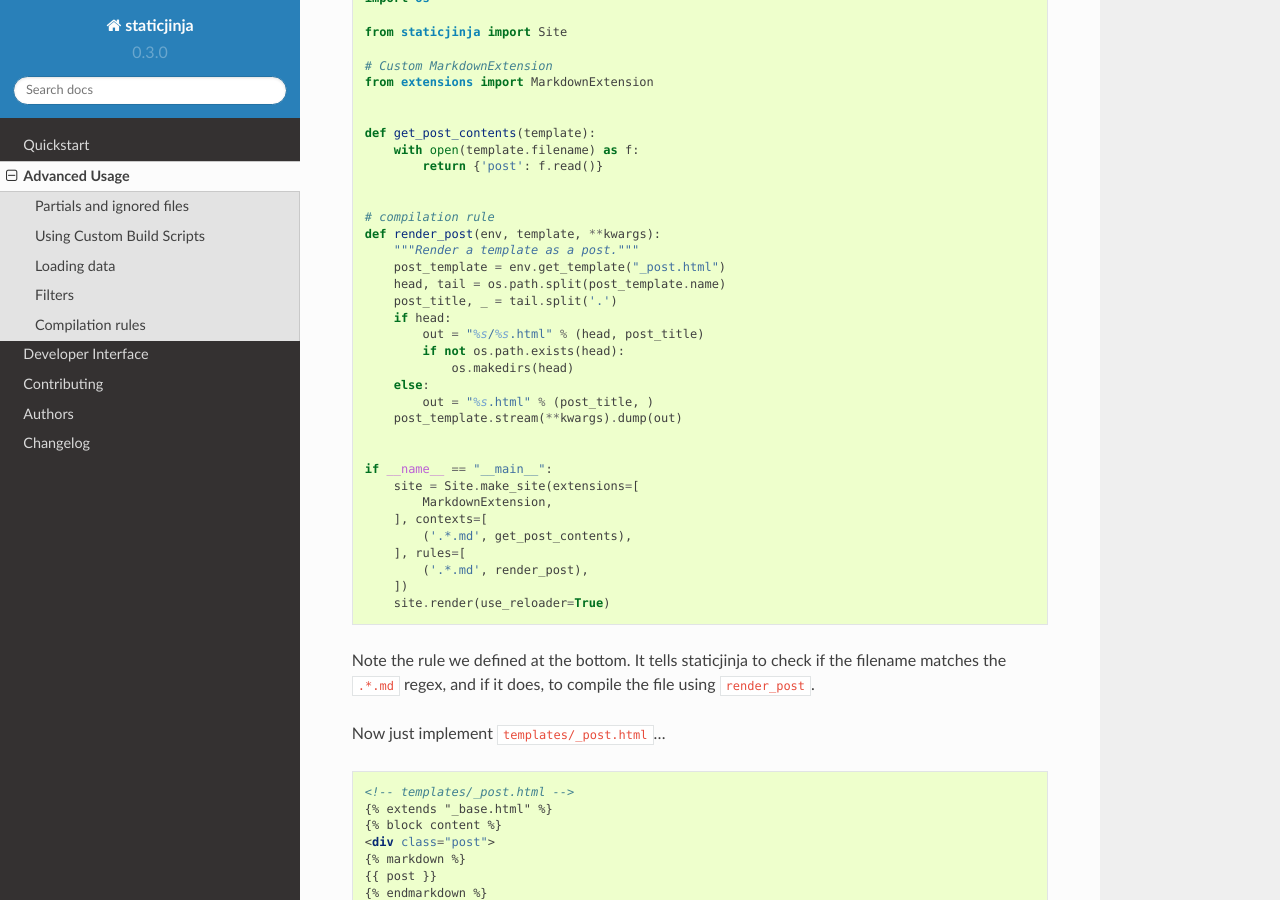
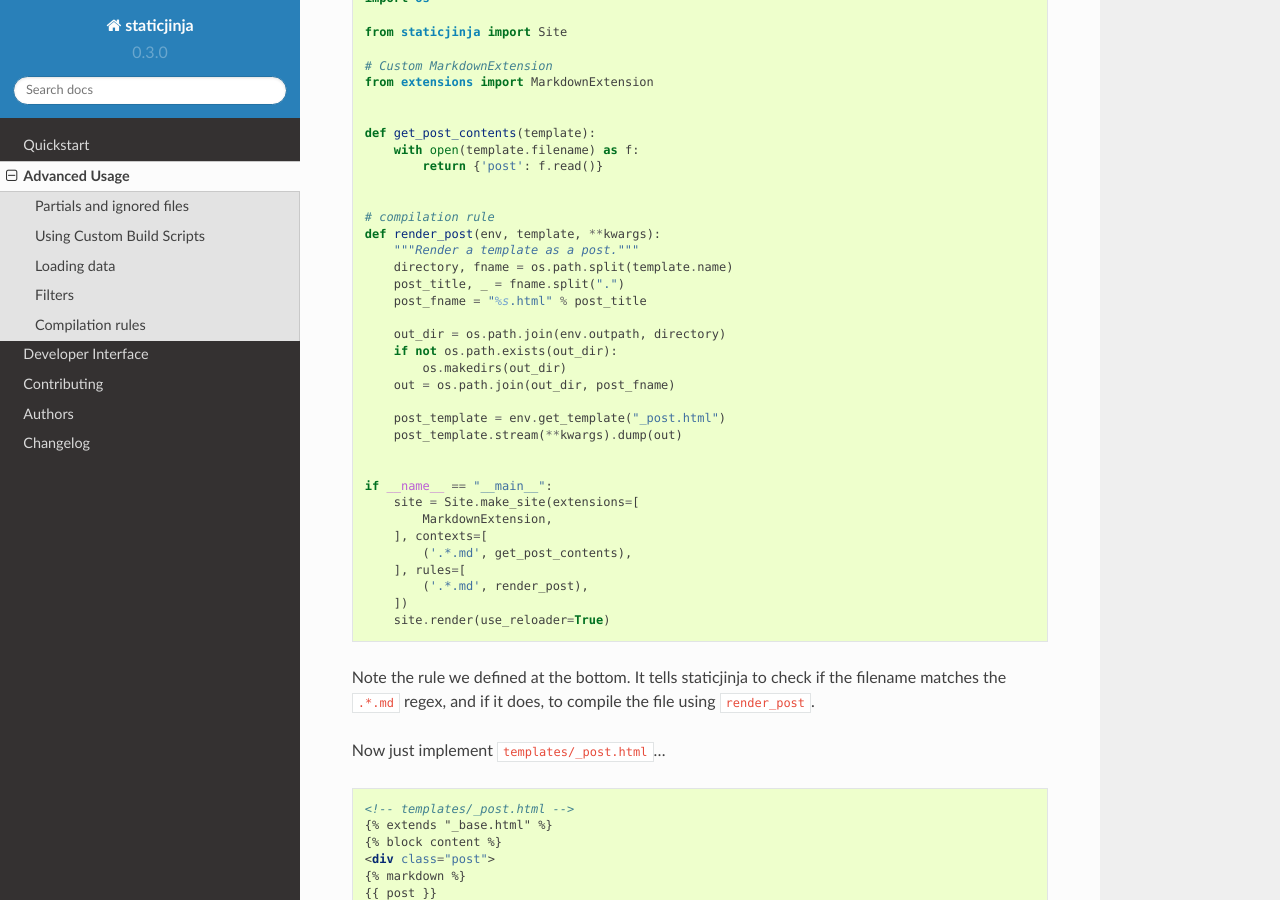
Before and after one commit to staticjinja/staticjinja, a Sphinx documentation site: the page built from docs/user/advanced.rst, in a window 1280 px wide and 900 px high, scrolled down 4112 px. Built offline with Sphinx 7.4.7 and the Read the Docs theme 2.0.0, drawn with Linux system fonts in a browser that asks for light colours.

Commit message:
Fix and improve markdown rendering example code
The example is incorrect in getting the out path
from post_template. It should be from template.
While I'm at it, make things more understandable.

```diff
--- a/docs/user/advanced.rst
+++ b/docs/user/advanced.rst
@@ -242,15 +242,16 @@ you want to handle, and a compilation function (a "rule").
     # compilation rule
     def render_post(env, template, **kwargs):
         """Render a template as a post."""
+        directory, fname = os.path.split(template.name)
+        post_title, _ = fname.split(".")
+        post_fname = "%s.html" % post_title
+
+        out_dir = os.path.join(env.outpath, directory)
+        if not os.path.exists(out_dir):
+            os.makedirs(out_dir)
+        out = os.path.join(out_dir, post_fname)
+
         post_template = env.get_template("_post.html")
-        head, tail = os.path.split(post_template.name)
-        post_title, _ = tail.split('.')
-        if head:
-            out = "%s/%s.html" % (head, post_title)
-            if not os.path.exists(head):
-                os.makedirs(head)
-        else:
-            out = "%s.html" % (post_title, )
         post_template.stream(**kwargs).dump(out)
 
 
```
